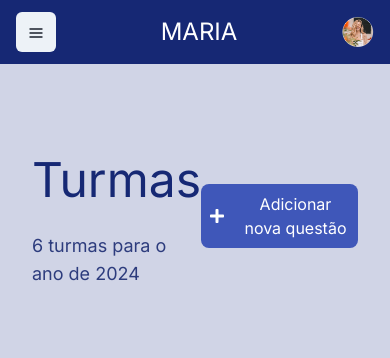
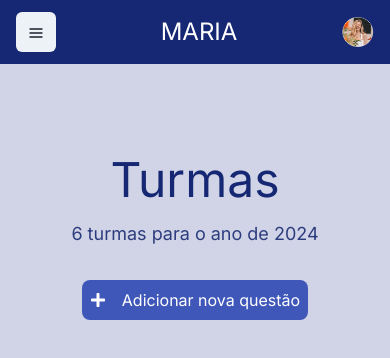
Before and after one commit to tamysteimbch/refactored-frontmaria, a Next.js app: page / in a window 390 px wide. Shown: the top 358 px of the page. Built offline with nearby package versions, Linux system fonts and the light colour scheme.

Commit message:
refactor: Update HeaderTitle component to improve layout and responsiveness

```diff
--- a/src/components/Content/components/HeaderTitle.tsx
+++ b/src/components/Content/components/HeaderTitle.tsx
@@ -16,8 +16,8 @@ export default function HeaderTitle({
   setMode,
 }: HeaderTitleProps) {
   return (
-    <div className="flex justify-between items-center">
-      <div className="flex flex-col gap-4">
+    <div className="flex md:flex-row flex-col gap-8 justify-center text-center md:justify-between items-center">
+      <div className="flex flex-col md:gap-4 gap-1">
         <p className="text-[3rem] text-primary">{title}</p>
         <p className="text-lg text-tertiary">{description}</p>
       </div>
```
